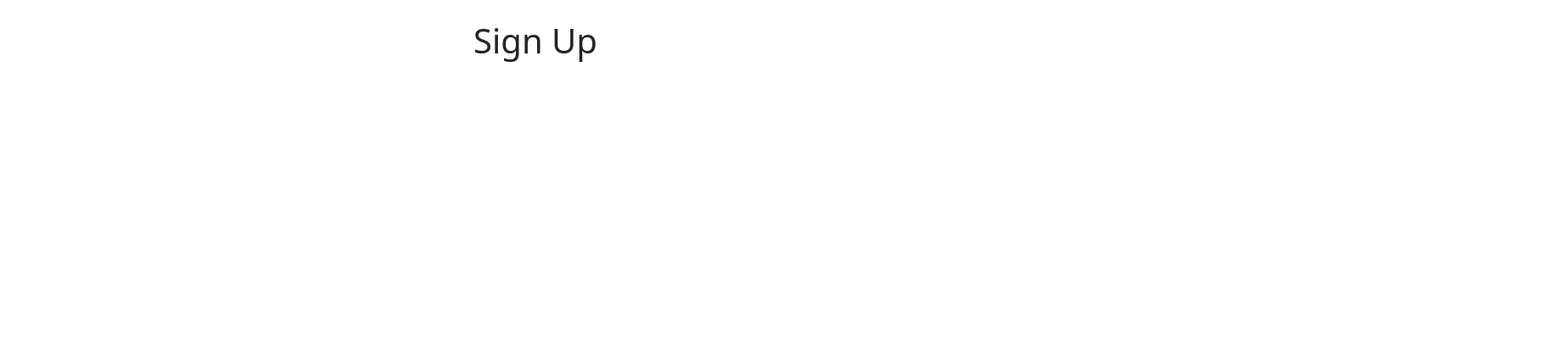
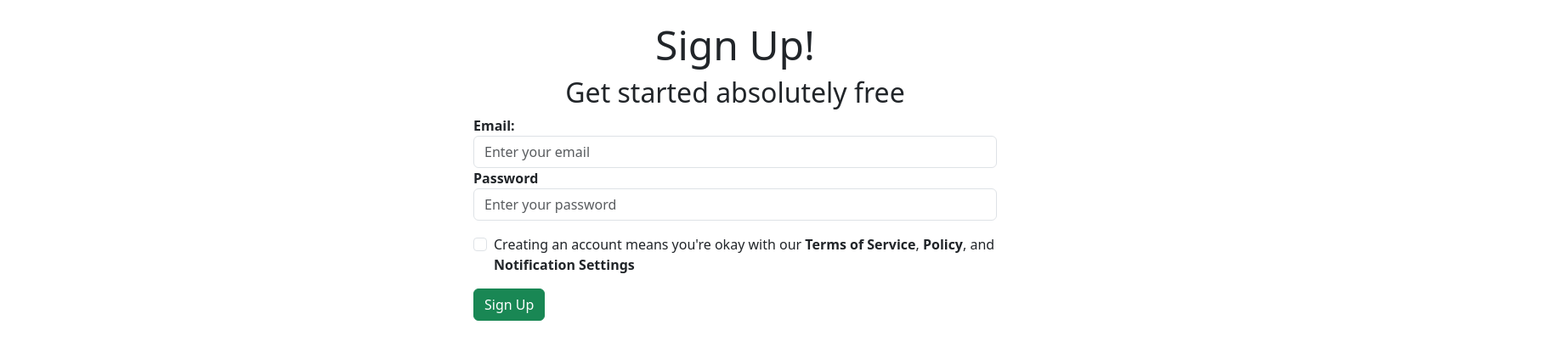
Before and after one commit to SyedAreeb007/Quiiz-3_023-21-0269_Syed-Areeb, a plain HTML site: page Quiz 2/index.html in a window 1280 px wide. Shown: the top 416 px of the page at 85% size, 1825 px wide, since content can reach past the window. Drawn offline with nearby package versions, Linux system fonts and the light colour scheme.

Commit message:
4th commit

```diff
--- a/Quiz 2/index.html
+++ b/Quiz 2/index.html
@@ -22,15 +22,42 @@
 
                 </div>
             </div>
-            <div class="col-sm-12 col-lg-6 col-md-12">
+
+
+
+            <div class="col-lg-6 col-md-6 col-sm-12">
                 <div style = "position:relative; left:-200px; top:750px;">
                     <img src="\Assets\img\Screenshot 2023-10-04 150455.png" alt="">
                 </div>
-                <h1>Sign Up</h1>
-                <div style = "position:relative; left:700px;  top:-150px;">
+                <div class="right-side">
+                    <h1 style="text-align: center;"><big>Sign Up!</big></h1>
+                    <h2 style="text-align: center;">Get started absolutely free</h2>
+                    <form>
+                        <div class="form-group">
+                            <label for="email"><b>Email:</b></label>
+                            <input type="email" class="form-control" id="email" placeholder="Enter your email">
+                        </div>
+                        <div class="form-group">
+                            <label for="password"><b>Password</b></label>
+                            <input type="password" class="form-control" id="password" placeholder="Enter your password">
+                        </div>
+
+                        <p class="terms-message">
+                            <div class="form-check">
+                                <input type="checkbox" class="form-check-input">
+                                Creating an account means you're okay with our <b>Terms of Service</b>,
+                                <b>Policy</b>, and <b>Notification Settings</b>
+                            </div>
+                        </p>
+                        <button type="submit" class="btn btn-success btn-block">Sign Up</button>
+                    </form>
+                </div>
+                <div style = "position:relative; left:800px;  top:-500px;">
                     <img src="\Assets\img\Screenshot 2023-10-04 150455.png" alt="">
                 </div>
             </div>
+
+
         </div>
     </div>
     <script src="https://cdn.jsdelivr.net/npm/@popperjs/core@2.11.8/dist/umd/popper.min.js" integrity="sha384-I7E8VVD/ismYTF4hNIPjVp/Zjvgyol6VFvRkX/vR+Vc4jQkC+hVqc2pM8ODewa9r" crossorigin="anonymous"></script>
```
